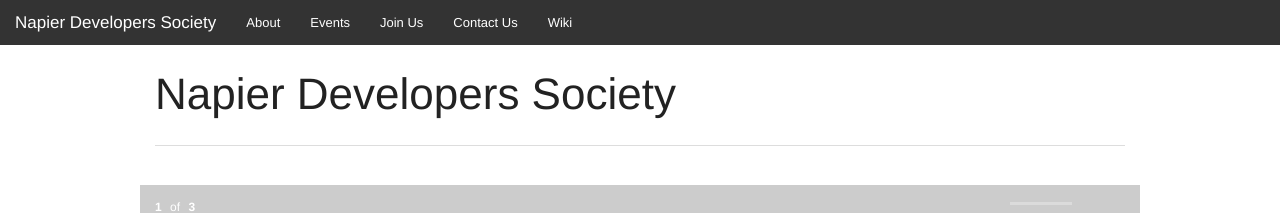
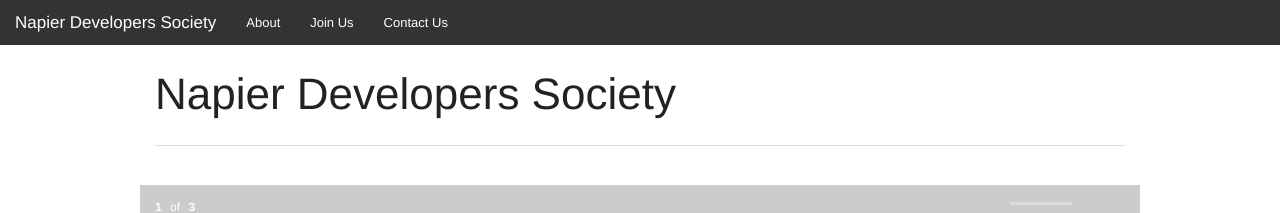
Before and after one commit to NapierDevSoc/NapierDevSoc.github.io, a Jekyll site: the page built from index.html, in a window 1280 px wide and 900 px high. Shown: the top 213 px of the window. Built offline with Jekyll 4.4.1, drawn with Linux system fonts in a browser that asks for light colours; Markdown is read by kramdown in place of the engine named in the settings; the list of posts is cut into pages by our own code.

Commit message:
Removed extra comments and updated the nav
Extra tabs were removed.
Current pages are now marked as active in the top-bar

```diff
--- a/_includes/header.html
+++ b/_includes/header.html
@@ -17,7 +17,4 @@
   <script src="/assets/js/vendor/modernizr.js"></script>
 </head>
 
-<!-- Whole Body Div -->
 <body>
-
-  <!-- body content here -->
--- a/_includes/nav.html
+++ b/_includes/nav.html
@@ -12,11 +12,9 @@
     <section class="top-bar-section">
       <!-- Left Nav Section -->
       <ul class="left">
-        <li><a href="/about/">About</a></li>
-        <li><a href="#events">Events</a></li>
+        <li class="{% if page.navTab == 'about' %}active{% endif %}"><a href="/about/">About</a></li>
         <li><a href="#join-us">Join Us</a></li>
         <li><a href="#contact-us">Contact Us</a></li>
-        <li><a herf="#wiki">Wiki</a></li>
       </ul>
     </section>
   </nav>
```
